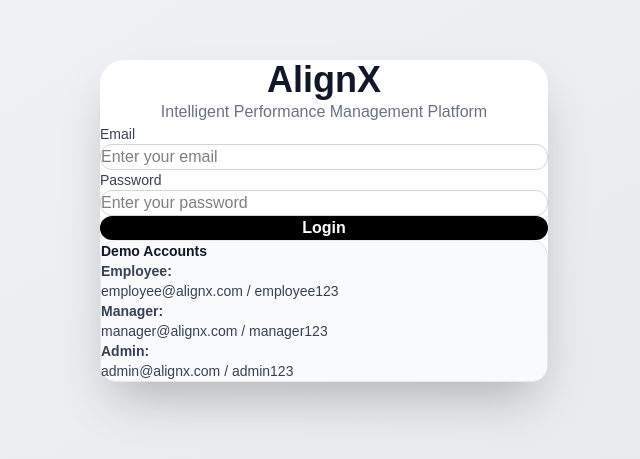
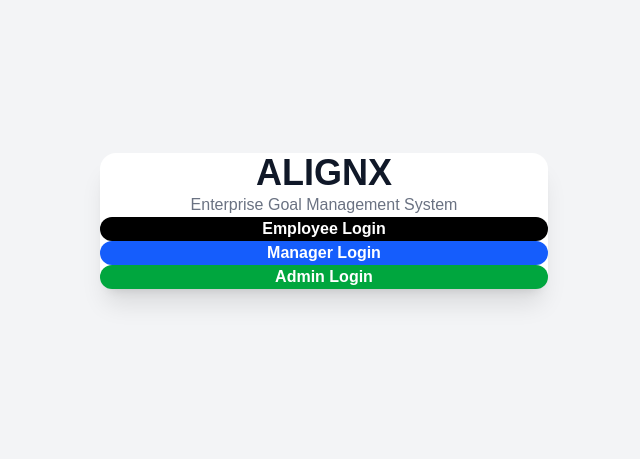
Before and after one commit to Garidepallisahithi/alignx, a Next.js app: page /login in a window 1280 px wide. Shown: the part 179-638 px from the top of the page, without its empty margins (316-956 px from the left). Built offline with nearby package versions, Linux system fonts and the light colour scheme.

Commit message:
added login routing

```diff
--- a/src/app/employee/page.tsx
+++ b/src/app/employee/page.tsx
@@ -1,9 +1,26 @@
+"use client";
+
+import { useEffect } from "react";
+import { useRouter } from "next/navigation";
+
 export default function EmployeePage() {
+
+  const router = useRouter();
+
+  useEffect(() => {
+
+    router.push("/employee/goals");
+
+  }, [router]);
+
   return (
-    <main className="min-h-screen flex items-center justify-center">
-      <h1 className="text-5xl font-bold">
-        Employee Dashboard
-      </h1>
-    </main>
+
+    <div className="flex items-center justify-center h-screen text-2xl font-semibold">
+
+      Redirecting...
+
+    </div>
+
   );
+
 }
--- a/src/app/login/page.tsx
+++ b/src/app/login/page.tsx
@@ -1,165 +1,58 @@
 "use client";
 
-import { useState } from "react";
 import { useRouter } from "next/navigation";
 
 export default function LoginPage() {
+
   const router = useRouter();
 
-  const [email, setEmail] = useState("");
-  const [password, setPassword] = useState("");
+  return (
 
-  const handleLogin = () => {
+    <div className="min-h-screen bg-gray-100 flex items-center justify-center p-6">
 
-    // EMPLOYEE LOGIN
-    if (
-      email === "employee@alignx.com" &&
-      password === "employee123"
-    ) {
+      <div className="bg-white rounded-2xl shadow-xl p-10 w-full max-w-md">
 
-      localStorage.setItem(
-        "user",
-        JSON.stringify({
-          id: "1",
-          role: "EMPLOYEE",
-          email: "employee@alignx.com",
-        })
-      );
+        <h1 className="text-4xl font-bold text-center text-gray-900">
 
-      router.push("/employee");
-    }
+          ALIGNX
 
-    // MANAGER LOGIN
-    else if (
-      email === "manager@alignx.com" &&
-      password === "manager123"
-    ) {
+        </h1>
 
-      localStorage.setItem(
-        "user",
-        JSON.stringify({
-          id: "2",
-          role: "MANAGER",
-          email: "manager@alignx.com",
-        })
-      );
+        <p className="text-center text-gray-500 mt-2 mb-8">
 
-      router.push("/manager");
-    }
+          Enterprise Goal Management System
 
-    // ADMIN LOGIN
-    else if (
-      email === "admin@alignx.com" &&
-      password === "admin123"
-    ) {
+        </p>
 
-      localStorage.setItem(
-        "user",
-        JSON.stringify({
-          id: "3",
-          role: "ADMIN",
-          email: "admin@alignx.com",
-        })
-      );
-
-      router.push("/admin");
-    }
-
-    else {
-      alert("Invalid credentials");
-    }
-  };
-
-  return (
-    <main className="min-h-screen flex items-center justify-center bg-gradient-to-br from-gray-100 to-gray-200 p-6">
-
-      <div className="bg-white w-full max-w-md rounded-3xl shadow-2xl p-8">
-
-        <div className="text-center mb-8">
-          <h1 className="text-4xl font-bold text-gray-900">
-            AlignX
-          </h1>
-
-          <p className="text-gray-500 mt-2">
-            Intelligent Performance Management Platform
-          </p>
-        </div>
-
-        <div className="space-y-5">
-
-          <div>
-            <label className="block mb-2 text-sm font-medium text-gray-700">
-              Email
-            </label>
-
-            <input
-              type="email"
-              placeholder="Enter your email"
-              className="w-full border border-gray-300 p-3 rounded-xl outline-none focus:ring-2 focus:ring-black"
-              value={email}
-              onChange={(e) => setEmail(e.target.value)}
-            />
-          </div>
-
-          <div>
-            <label className="block mb-2 text-sm font-medium text-gray-700">
-              Password
-            </label>
-
-            <input
-              type="password"
-              placeholder="Enter your password"
-              className="w-full border border-gray-300 p-3 rounded-xl outline-none focus:ring-2 focus:ring-black"
-              value={password}
-              onChange={(e) => setPassword(e.target.value)}
-            />
-          </div>
+        <div className="space-y-4">
 
           <button
-            onClick={handleLogin}
-            className="w-full bg-black text-white p-3 rounded-xl font-semibold hover:bg-gray-800 transition-all duration-300"
+            onClick={() => router.push("/employee")}
+            className="w-full bg-black text-white py-3 rounded-xl font-semibold hover:bg-gray-800 transition"
           >
-            Login
+            Employee Login
           </button>
-        </div>
 
-        <div className="mt-8 bg-gray-50 border border-gray-200 rounded-2xl p-4 text-sm text-gray-700">
+          <button
+            onClick={() => router.push("/manager")}
+            className="w-full bg-blue-600 text-white py-3 rounded-xl font-semibold hover:bg-blue-700 transition"
+          >
+            Manager Login
+          </button>
 
-          <p className="font-bold mb-3 text-gray-900">
-            Demo Accounts
-          </p>
+          <button
+            onClick={() => router.push("/admin")}
+            className="w-full bg-green-600 text-white py-3 rounded-xl font-semibold hover:bg-green-700 transition"
+          >
+            Admin Login
+          </button>
 
-          <div className="space-y-2">
-
-            <div>
-              <span className="font-semibold">
-                Employee:
-              </span>
-              <br />
-              employee@alignx.com / employee123
-            </div>
-
-            <div>
-              <span className="font-semibold">
-                Manager:
-              </span>
-              <br />
-              manager@alignx.com / manager123
-            </div>
-
-            <div>
-              <span className="font-semibold">
-                Admin:
-              </span>
-              <br />
-              admin@alignx.com / admin123
-            </div>
-
-          </div>
         </div>
 
       </div>
 
-    </main>
+    </div>
+
   );
+
 }
--- a/src/app/page.tsx
+++ b/src/app/page.tsx
@@ -1,9 +1,7 @@
+import { redirect } from "next/navigation";
+
 export default function HomePage() {
-  return (
-    <main className="min-h-screen flex items-center justify-center">
-      <h1 className="text-5xl font-bold">
-        AlignX
-      </h1>
-    </main>
-  );
+
+  redirect("/login");
+
 }
```
